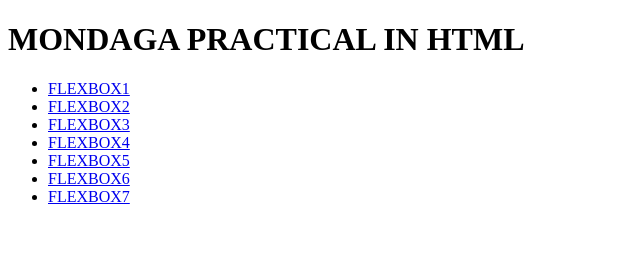
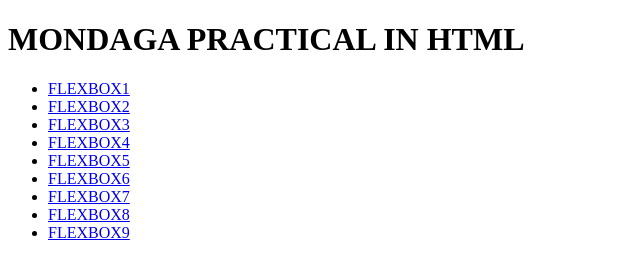
Before and after one commit to kys1130/PRACTICAL_FLEXBOX, a plain HTML site: page index.html in a window 1280 px wide. Shown: the whole page, without its empty margins (0-640 px from the left). Drawn offline with Linux system fonts and the light colour scheme.

Commit message:
ADDED NEW FILE

```diff
--- a/Indix.html
+++ b/index.html
@@ -31,6 +31,12 @@
         <li>
             <a href="FLEXBOX7.HTML">FLEXBOX7</a>
         </li>
+        <li>
+            <a href="FLEXBOX8.HTML">FLEXBOX8</a>
+        </li>
+        <li>
+            <a href="FLEXBOX9.HTML">FLEXBOX9</a>
+        </li>
     </UL>
 </body>
 </html>
```
Also changed, not shown: FLEXBOX8.HTML (added), FLEXBOX9.HTML (added), 1 other file.
